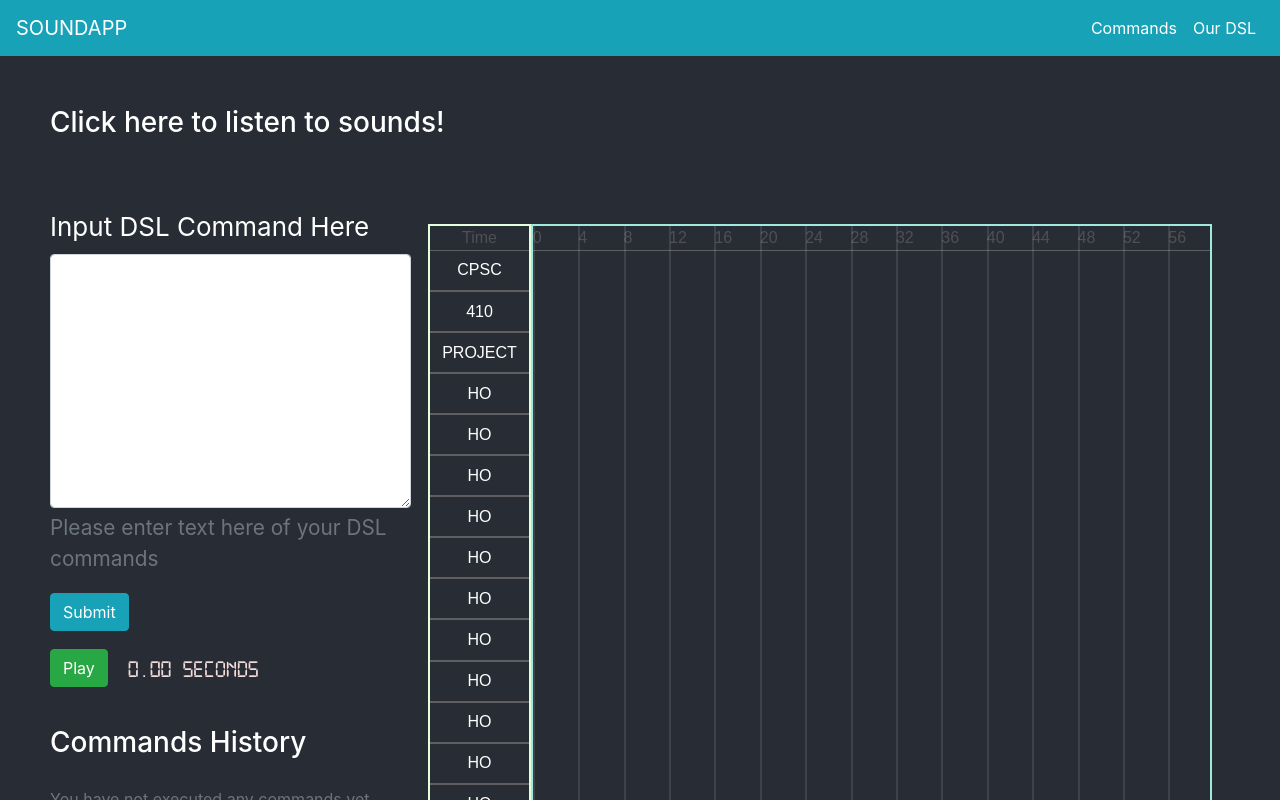
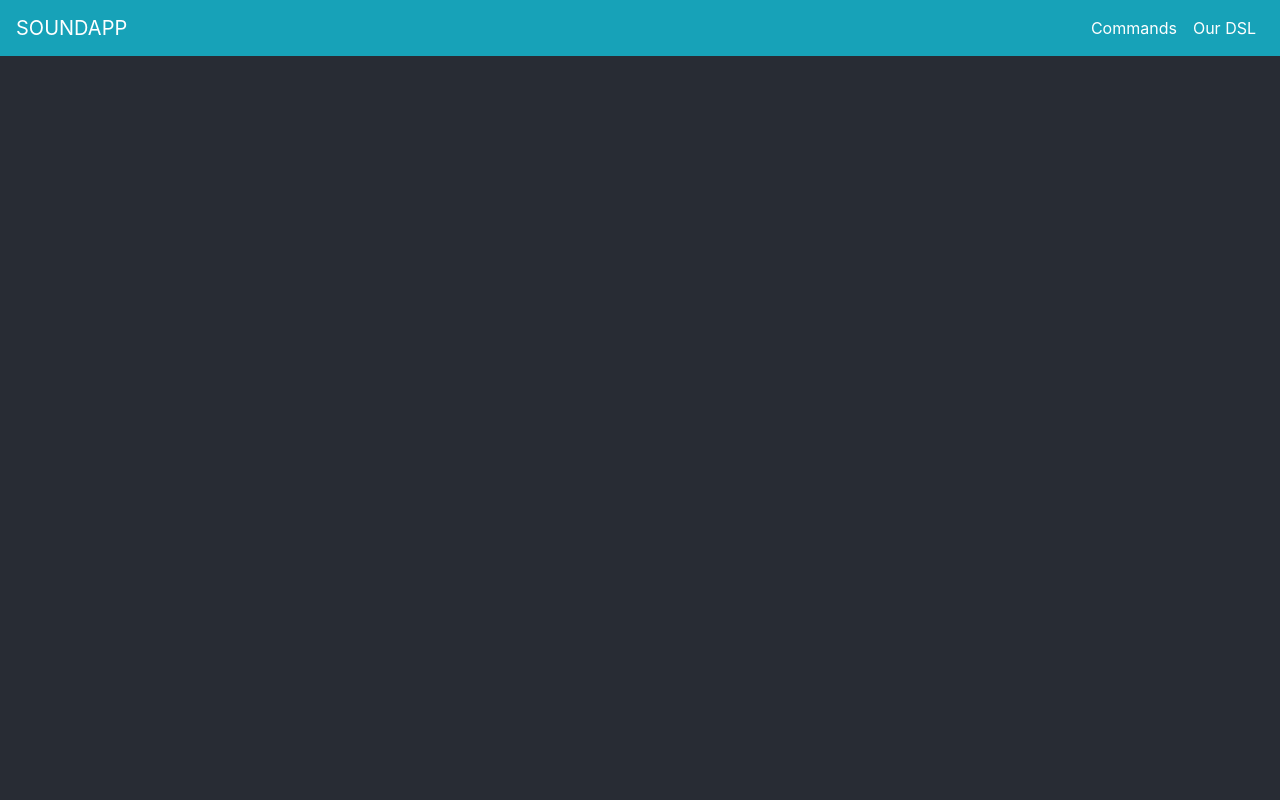
Before and after one commit to elvin-hwang/Audio-Mixer, a React (Create React App) app: page / in a window 1280 px wide. Shown: the top 800 px of the page. Built offline with nearby package versions, Linux system fonts and the light colour scheme.

Commit message:
deployment setup

```diff
--- a/package.json
+++ b/package.json
@@ -1,7 +1,7 @@
 {
   "name": "soundappreact",
   "version": "0.1.0",
-  "private": true,
+  "homepage": "https://elvin-hwang.github.io/Audio-Mixer/",
   "dependencies": {
     "@testing-library/jest-dom": "^4.2.4",
     "@testing-library/react": "^9.5.0",
@@ -9,6 +9,7 @@
     "audio-buffer-utils": "^5.1.2",
     "audio-loader": "^1.0.3",
     "bootstrap": "^4.5.2",
+    "gh-pages": "^3.1.0",
     "prettier": "^2.1.2",
     "react": "^16.13.1",
     "react-bootstrap": "^1.3.0",
@@ -18,6 +19,8 @@
     "react-scripts": "3.4.3"
   },
   "scripts": {
+    "predeploy": "npm run build",
+    "deploy": "gh-pages -d build",
     "start": "react-scripts start",
     "build": "react-scripts build",
     "test": "react-scripts test",
--- a/src/App.js
+++ b/src/App.js
@@ -13,9 +13,9 @@ function App() {
                 <Navigation />
                 <div className="App-header">
                     <Switch>
-                        <Route path="/" component={Commands} exact />
-                        <Route path="/dsl" component={DSLPage} />
-                        <Route path="/commands" component={Commands} />
+                        <Route path="/Audio-Mixer" component={Commands} exact />
+                        <Route path="/Audio-Mixer/dsl" component={DSLPage} />
+                        <Route path="/Audio-Mixer/commands" component={Commands} />
                     </Switch>
                 </div>
             </div>
```
Also changed, not shown: 2 other files (tests, documents, lock files or other folders).
